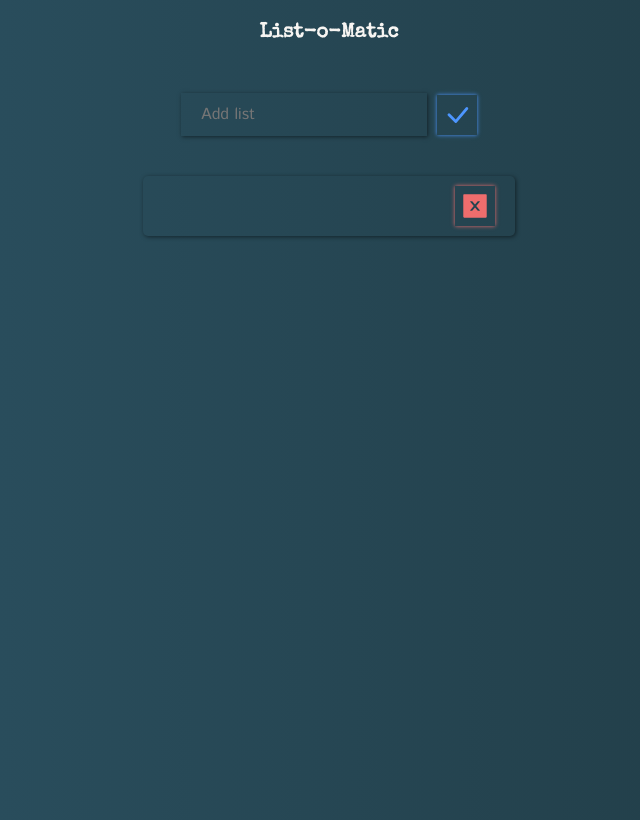
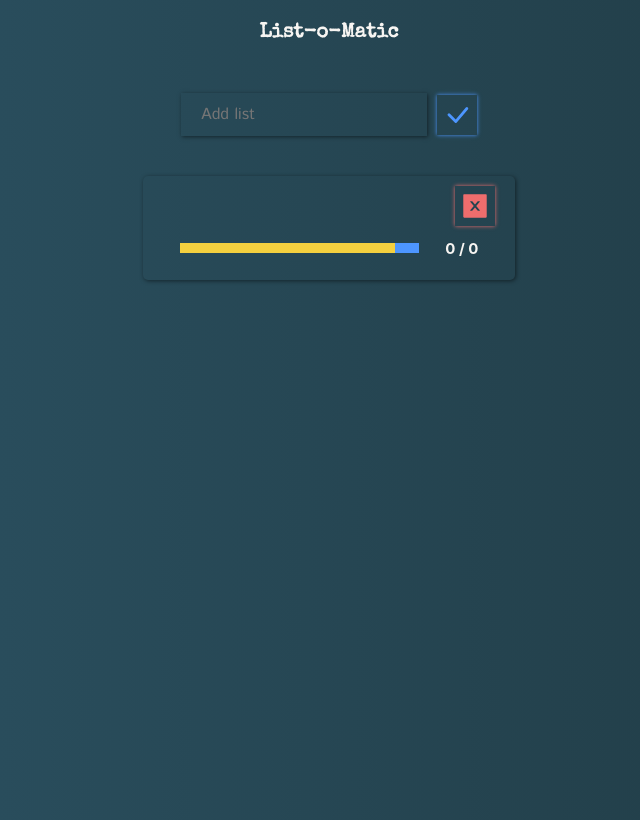
Before and after one commit to SecretStrawberry/list-o-matic-v3, a React (Create React App) app: page / in a window 1280 px wide. Both pictures are taken after a click on the element 768 px from the left and 114 px from the top of the page. Shown: the whole page, without its empty margins (311-951 px from the left). Built offline with nearby package versions, Linux system fonts and the light colour scheme.

Commit message:
added items summary to listIndex

```diff
--- a/src/list/ListIndexItem.js
+++ b/src/list/ListIndexItem.js
@@ -4,14 +4,45 @@ import "./ListIndexItem.scss";
 import ProductsIndex from "../products/ProductsIndex";
 
 import { AiFillCloseSquare } from "react-icons/ai";
+import styled from "styled-components";
+
+const ListItemsSummary = styled.div`
+  display: flex;
+  justify-content: space-between;
+  align-items: center;
+  width: 90%;
+`;
+
+//TODO: lifebar
+const ListItemsLifeBar = styled.div`
+  position: relative;
+  width: 80%;
+  height: 1rem;
+  background-color: #4d96ff;
+  &::after {
+    position: absolute;
+    content: "";
+    top: 0;
+    left: 0;
+    width: 90%;
+    height: 1rem;
+    background-color: #f4d03f;
+  }
+`;
 
 const ListIndexItem = ({ list, onDeletePressed }) => {
   const [isVisible, setIsVisible] = useState(false);
-  // console.log(list);
+
+  const numberOfItems = list.products.length;
+  const numberOfItemsChecked = list.products
+    .map((item) => item.isChecked)
+    .filter((item) => item === true).length;
+
   return (
     <div className="container">
+      <div className="list-item-container">
         <div
-        className="list-item-container"
+          className="list-title-delete"
           onClick={() => setIsVisible(!isVisible)}
         >
           <h3>{list.listName}</h3>
@@ -22,6 +53,13 @@ const ListIndexItem = ({ list, onDeletePressed }) => {
             <AiFillCloseSquare className="delete-button" />
           </div>
         </div>
+        <ListItemsSummary>
+          <ListItemsLifeBar></ListItemsLifeBar>
+          <h2>
+            {numberOfItemsChecked} / {numberOfItems}
+          </h2>
+        </ListItemsSummary>
+      </div>
 
       {isVisible && <ProductsIndex products={list} />}
     </div>
--- a/src/list/ListIndexItem.scss
+++ b/src/list/ListIndexItem.scss
@@ -20,7 +20,8 @@
 
 .list-item-container {
   display: flex;
-  justify-content: space-between;
+  flex-direction: column;
+  justify-content: center;
   align-items: center;
 
   & > h3 {
@@ -36,6 +37,14 @@
   padding: 1rem 2rem;
 
   border-radius: 5px;
+}
+
+.list-title-delete {
+  display: flex;
+  justify-content: space-between;
+  width: 100%;
+
+  font-size: 1.6rem;
 }
 
 .delete-container {
--- a/src/products/ProductItem.js
+++ b/src/products/ProductItem.js
@@ -9,7 +9,6 @@ export const ProductItem = ({
   onDeleteProductPressed,
   onCheckedPressed,
 }) => {
-  console.log(product);
   return (
     <>
       {product.isChecked === false ? (
```
Lines whose indentation alone changed are shown as unchanged.
